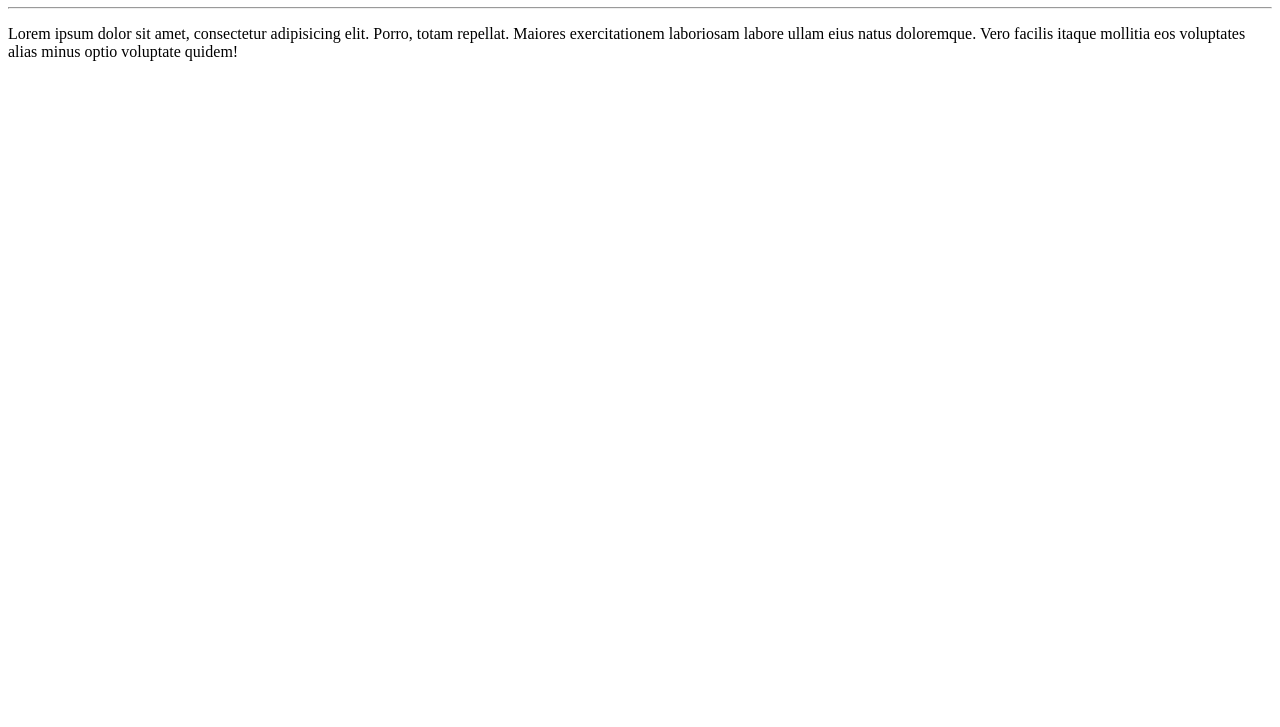
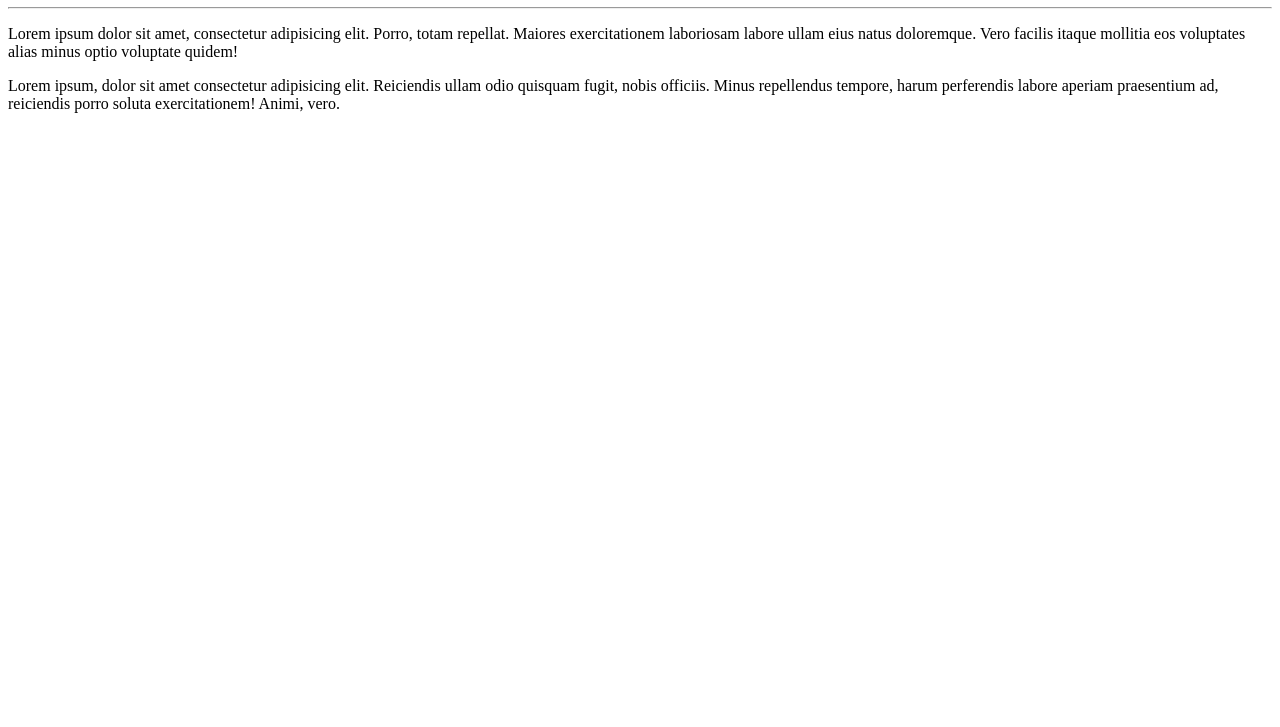
Before and after one commit to digitallean/Ola-Mundo, a plain HTML site: page site-exemplo/index.html in a window 1280 px wide. Shown: the part 73-800 px from the top of the page. Drawn offline with Linux system fonts and the light colour scheme.

Commit message:
Adicionei um parágrafo

```diff
--- a/site-exemplo/index.html
+++ b/site-exemplo/index.html
@@ -9,5 +9,6 @@
     <h1>Olá, Mundo!</h1>
     <hr>
     <p>Lorem ipsum dolor sit amet, consectetur adipisicing elit. Porro, totam repellat. Maiores exercitationem laboriosam labore ullam eius natus doloremque. Vero facilis itaque mollitia eos voluptates alias minus optio voluptate quidem!</p>
+    <p>Lorem ipsum, dolor sit amet consectetur adipisicing elit. Reiciendis ullam odio quisquam fugit, nobis officiis. Minus repellendus tempore, harum perferendis labore aperiam praesentium ad, reiciendis porro soluta exercitationem! Animi, vero.</p>
 </body>
 </html>
```
